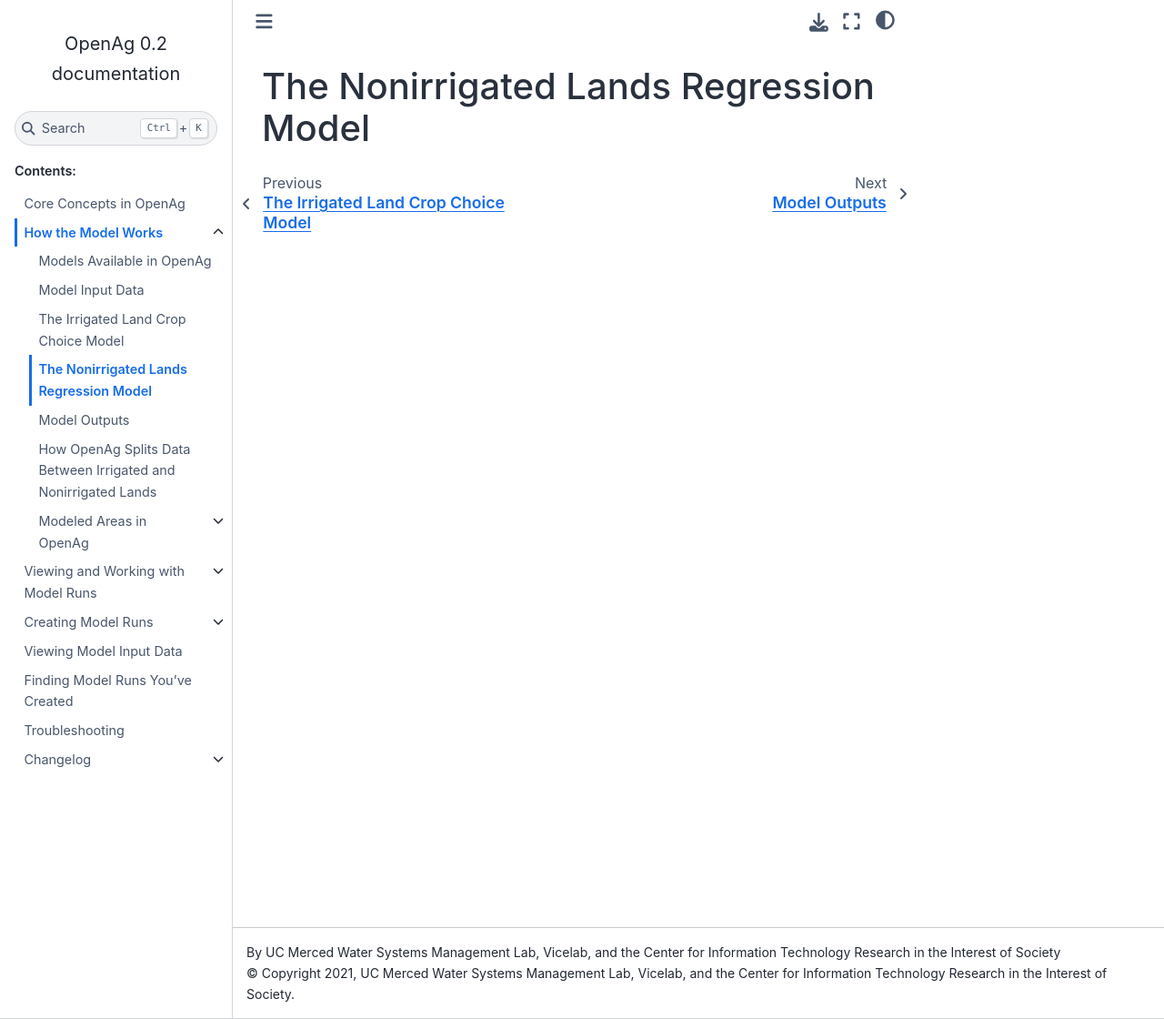
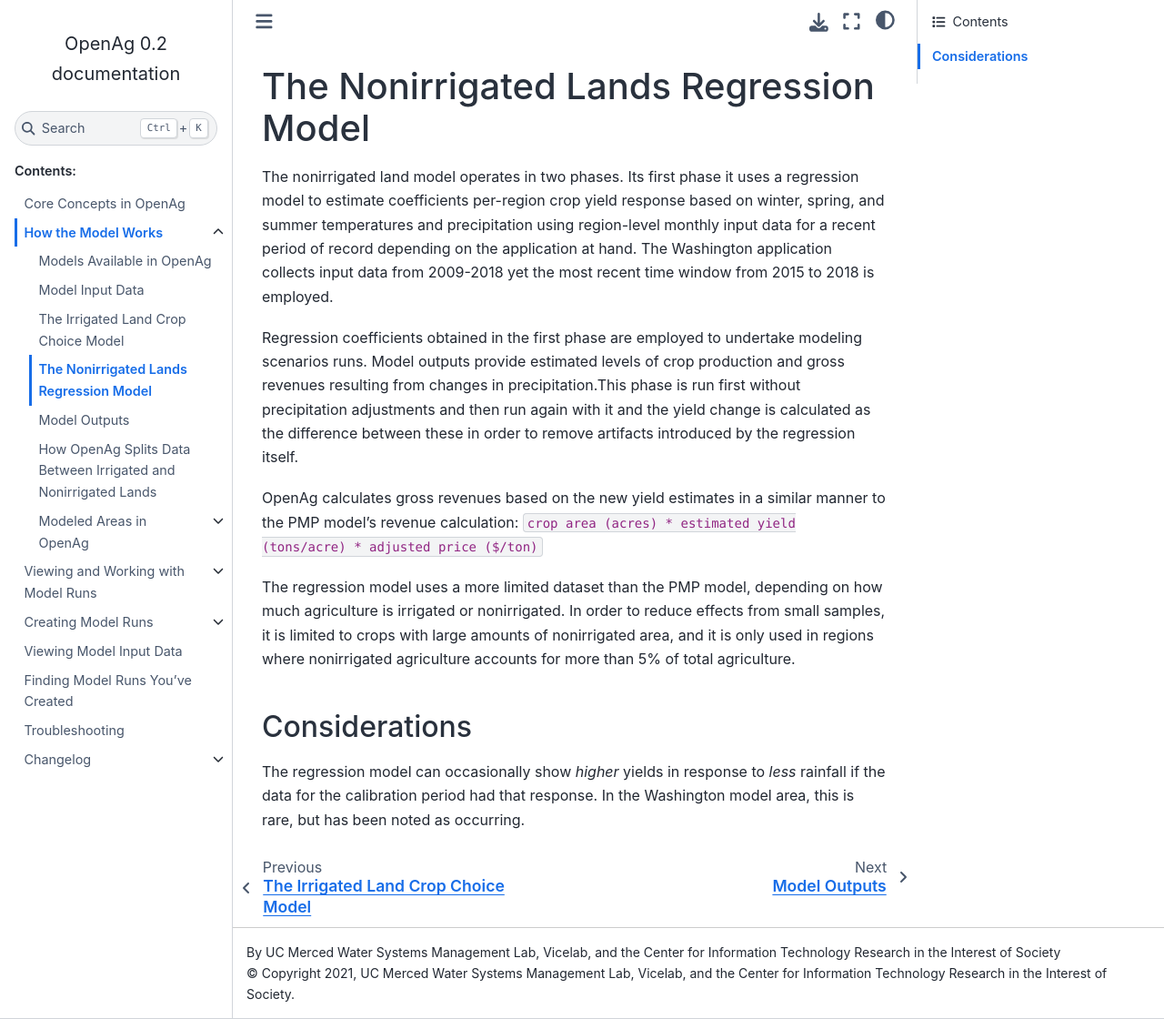
Before and after one commit to Water-Systems-Management-UCM/OpenAg_Docs, a Sphinx documentation site: the page built from source/Dapper/nonirrigated.rst, in a window 1280 px wide and 1120 px high. Shown: the whole window at 91% size. Built offline with Sphinx 7.4.7 and the Sphinx Book theme 1.1.4, drawn with Linux system fonts in a browser that asks for light colours.

Commit message:
Nonirrigated Model Draft

```diff
--- a/source/Dapper/nonirrigated.rst
+++ b/source/Dapper/nonirrigated.rst
@@ -2,3 +2,15 @@
 
 The Nonirrigated Lands Regression Model
 =========================================
+
+The nonirrigated land model operates in two phases. Its first phase it uses a regression model to estimate coefficients per-region crop yield response based on winter, spring, and summer temperatures and precipitation using region-level monthly input data for a recent period of record depending on the application at hand. The Washington application collects input data from 2009-2018 yet the most recent time window from 2015 to 2018 is employed.
+
+Regression coefficients obtained in the first phase are employed to undertake modeling scenarios runs. Model outputs provide estimated levels of crop production and gross revenues resulting from changes in precipitation.This phase is run first without precipitation adjustments and then run again with it and the yield change is calculated as the difference between these in order to remove artifacts introduced by the regression itself.
+
+OpenAg calculates gross revenues based on the new yield estimates in a similar manner to the PMP model’s revenue calculation: :code:`crop area (acres) * estimated yield (tons/acre) * adjusted price ($/ton)`
+
+The regression model uses a more limited dataset than the PMP model, depending on how much agriculture is irrigated or nonirrigated. In order to reduce effects from small samples, it is limited to crops with large amounts of nonirrigated area, and it is only used in regions where nonirrigated agriculture accounts for more than 5% of total agriculture.
+
+Considerations
+-----------------
+The regression model can occasionally show *higher* yields in response to *less* rainfall if the data for the calibration period had that response. In the Washington model area, this is rare, but has been noted as occurring.
```
